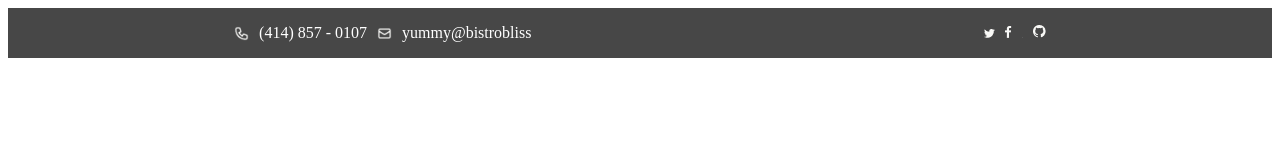
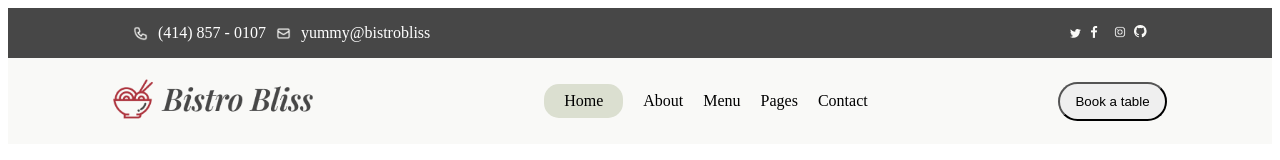
Before and after one commit to Sheilajimenezreyes/Proyecto-html-css, a plain HTML site: page index.html in a window 1280 px wide. Drawn offline with Linux system fonts and the light colour scheme.

Commit message:
segunda seccion del header terminada y corregidas algunas modificaciones de la seccion 1

```diff
--- /dev/null
+++ b/STYLES/section1-header.css
@@ -0,0 +1,32 @@
+:root{
+    --color-letra: white;
+    --color-fondo-section-1: #474747
+}
+.section-1-header {
+    display: flex;
+    justify-content: space-around;
+    gap: 350px;
+    background-color: var(--color-fondo-section-1);
+    color: var(--color-letra);
+
+}
+
+.container-1-header {
+    display: flex;
+    align-items: center;
+    gap: 10px;
+
+}
+
+.container-1-header ul {
+    display: flex;
+    justify-content:space-between;
+    gap: 10px;
+    list-style-type: none;
+}
+
+.li-instagram img {
+    width: 150%;
+    object-fit: cover;
+
+}
--- /dev/null
+++ b/STYLES/section2-header.css
@@ -0,0 +1,40 @@
+.section-2-header {
+    display: flex;
+    justify-content:space-around;
+    align-items: center;
+    padding: 10px;
+    background-color: #F9F9F7;
+}
+
+.container-3-header ul {
+display: flex;
+list-style-type: none;
+gap: 20px;
+}
+
+li a {
+    text-decoration: none;
+    color: black;
+
+}
+
+button {
+    border-radius: 20px;
+    padding: 10px;
+    padding-left: 15px;
+    padding-right: 15px;
+}
+.li-color {
+    background-color: #DBDFD0;
+    border-radius: 15px;
+    padding-left: 20px;
+    padding-right: 20px;
+
+
+
+
+}
+.container-3-header li {
+    padding-bottom: 8px;
+    padding-top: 8px;
+}
--- a/index.html
+++ b/index.html
@@ -17,19 +17,42 @@
         </div>
         <div class="container-1-header">
             <nav>
+                <ul>
                 <li>
-                    <img src="IMG/Vector.png" alt="icono de twitter">
+                    <a href=""><img src="IMG/Vector.png" alt="icono de twitter"></a>
                 </li>
                 <li>
-                    <img src="IMG/facebook (2).png" alt="icono de facebook">
+                    <a href=""><img src="IMG/facebook (2).png" alt="icono de facebook"></a>
+                </li>
+                <li class="li-instagram">
+                    <a href=""><img height="12px" width="25px" src="IMG/instagram.png" alt="icono de instagram"></a>
                 </li>
                 <li>
-                    <img width="1.375rem" src="IMG/descarga-removebg-preview.png" alt="icono de instagram">
+                    <a href=""><img src="IMG/github.png" alt="icono de github"></a>
                 </li>
-                <li>
-                    <img src="IMG/github.png" alt="icono de github">
-                </li>
+                </ul>
             </nav>
+        </div>
+      </section>
+      <section class="section-2-header">
+        <div>
+             <img width="200px" src="IMG/Logo.png" alt="logo-de-la-pagina">
+        </div>
+        <div class="container-3-header">
+            <nav>
+                <ul>
+                    <li class="li-color"><a href="">Home</a></li>
+                    <li><a href="">About</a></li>
+                    <li><a href="">Menu</a></li>
+                    <li><a href="">Pages</a></li>
+                    <li><a href="">Contact</a></li>
+                </ul>
+            </nav>
+        </div>
+        <div>
+            <button>
+                Book a table
+            </button>
         </div>
       </section>
     </header>
--- a/style.css
+++ b/style.css
@@ -1,26 +1,3 @@
-:root{
-    --color-letra: white;
-    --color-fondo-section-1: #474747
-}
-.section-1-header {
-    display: flex;
-    justify-content: space-around;
-    background-color: var(--color-fondo-section-1);
-    color: var(--color-letra);
 
-}
-
-.container-1-header {
-    display: flex;
-    align-items: center;
-    gap: .625rem;
-
-}
-
-.container-1-header nav{
-    display: flex;
-    flex-direction: row;
-    list-style-type: none;
-    gap: .625rem;
-
-}
+@import "./STYLES/section1-header.css";
+@import "./STYLES/section2-header.css";
```
Also changed, not shown: IMG/Logo.png (added), IMG/instagram.png (renamed from IMG/descarga-removebg-preview.png).
